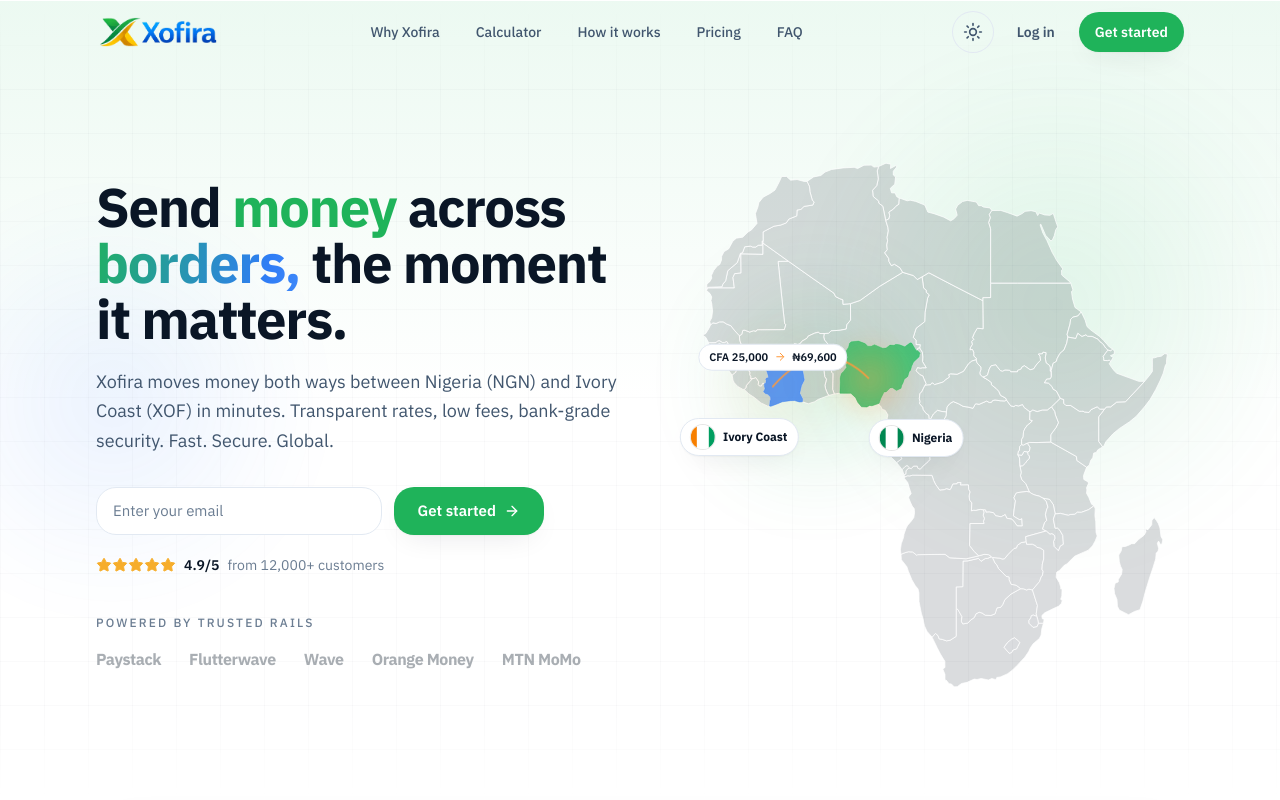
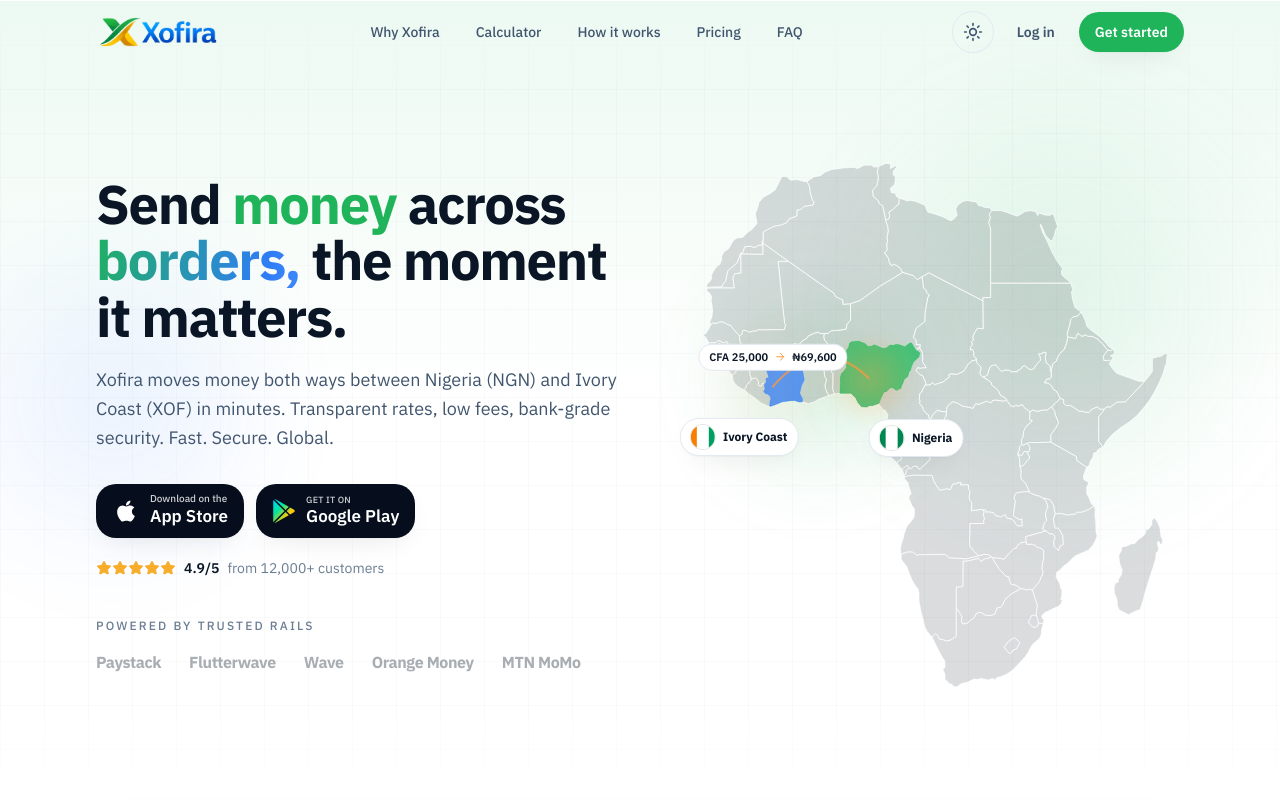
Before and after one commit to JoelEmmanuelCloud/xofirawesite, a Next.js app: page / in a window 1280 px wide. Shown: the top 800 px of the page. Built offline with nearby package versions, Linux system fonts and the light colour scheme.

Commit message:
feat: replace hero email form with app store and play store badges

```diff
--- a/src/components/Hero.tsx
+++ b/src/components/Hero.tsx
@@ -1,7 +1,7 @@
 import { Star } from "lucide-react";
 import { Container } from "@/components/ui/Container";
 import { CorridorMap } from "@/components/CorridorMap";
-import { EmailCapture } from "@/components/EmailCapture";
+import { StoreBadges } from "@/components/StoreBadges";
 import { Partners } from "@/components/Partners";
 import { TypewriterHeadline } from "@/components/TypewriterHeadline";
 
@@ -25,8 +25,8 @@
             Fast. Secure. Global.
           </p>
 
-          <div className="mt-8 max-lg:mx-auto max-lg:max-w-md">
-            <EmailCapture />
+          <div className="mt-8">
+            <StoreBadges className="max-lg:justify-center" />
           </div>
 
           <div className="mt-5 flex items-center gap-2 text-sm text-ink-soft max-lg:justify-center">
--- /dev/null
+++ b/src/components/StoreBadges.tsx
@@ -0,0 +1,52 @@
+import { cn } from "@/lib/utils";
+
+const APPLE_PATH =
+  "M17.05 20.28c-.98.95-2.05.8-3.08.35-1.09-.46-2.09-.48-3.24 0-1.44.62-2.2.44-3.06-.35C2.79 15.25 3.51 7.59 9.05 7.31c1.35.07 2.29.74 3.08.8 1.18-.24 2.31-.93 3.57-.84 1.51.12 2.65.72 3.4 1.8-3.12 1.87-2.38 5.98.48 7.13-.57 1.5-1.31 2.99-2.54 4.09l.01-.01zM12.03 7.25c-.15-2.23 1.66-4.07 3.74-4.25.29 2.58-2.34 4.5-3.74 4.25z";
+
+const PLAY_PATH =
+  "M22.018 13.298l-3.919 2.218-3.515-3.493 3.543-3.521 3.891 2.202a1.49 1.49 0 0 1 0 2.594zM1.337.924a1.486 1.486 0 0 0-.112.568v21.017c0 .217.045.419.124.6l11.155-11.087L1.337.924zm12.207 10.065l3.258-3.238L3.45.195a1.466 1.466 0 0 0-.946-.179l11.04 10.973zm0 2.067l-11 10.933c.298.036.612-.016.906-.183l13.324-7.54-3.23-3.21z";
+
+const badge =
+  "inline-flex items-center gap-2.5 rounded-xl bg-navy px-4 py-2.5 text-white shadow-soft ring-1 ring-white/10 transition hover:brightness-125 active:translate-y-px";
+
+export function StoreBadges({ className }: { className?: string }) {
+  return (
+    <div className={cn("flex flex-wrap gap-3", className)}>
+      <a href="#" aria-label="Download on the App Store" className={badge}>
+        <svg viewBox="0 0 24 24" fill="currentColor" className="h-7 w-7">
+          <path d={APPLE_PATH} />
+        </svg>
+        <span className="flex flex-col text-left leading-none">
+          <span className="text-[10px] font-medium text-white/80">
+            Download on the
+          </span>
+          <span className="mt-0.5 text-[17px] font-semibold leading-tight">
+            App Store
+          </span>
+        </span>
+      </a>
+
+      <a href="#" aria-label="Get it on Google Play" className={badge}>
+        <svg viewBox="0 0 24 24" className="h-6 w-6">
+          <defs>
+            <linearGradient id="gplay" x1="0" y1="0" x2="1" y2="1">
+              <stop offset="0%" stopColor="#00D2FF" />
+              <stop offset="34%" stopColor="#00E5A0" />
+              <stop offset="68%" stopColor="#FFCE00" />
+              <stop offset="100%" stopColor="#FF4B3E" />
+            </linearGradient>
+          </defs>
+          <path d={PLAY_PATH} fill="url(#gplay)" />
+        </svg>
+        <span className="flex flex-col text-left leading-none">
+          <span className="text-[9px] font-medium uppercase tracking-wide text-white/80">
+            Get it on
+          </span>
+          <span className="mt-0.5 text-[17px] font-semibold leading-tight">
+            Google Play
+          </span>
+        </span>
+      </a>
+    </div>
+  );
+}
```
